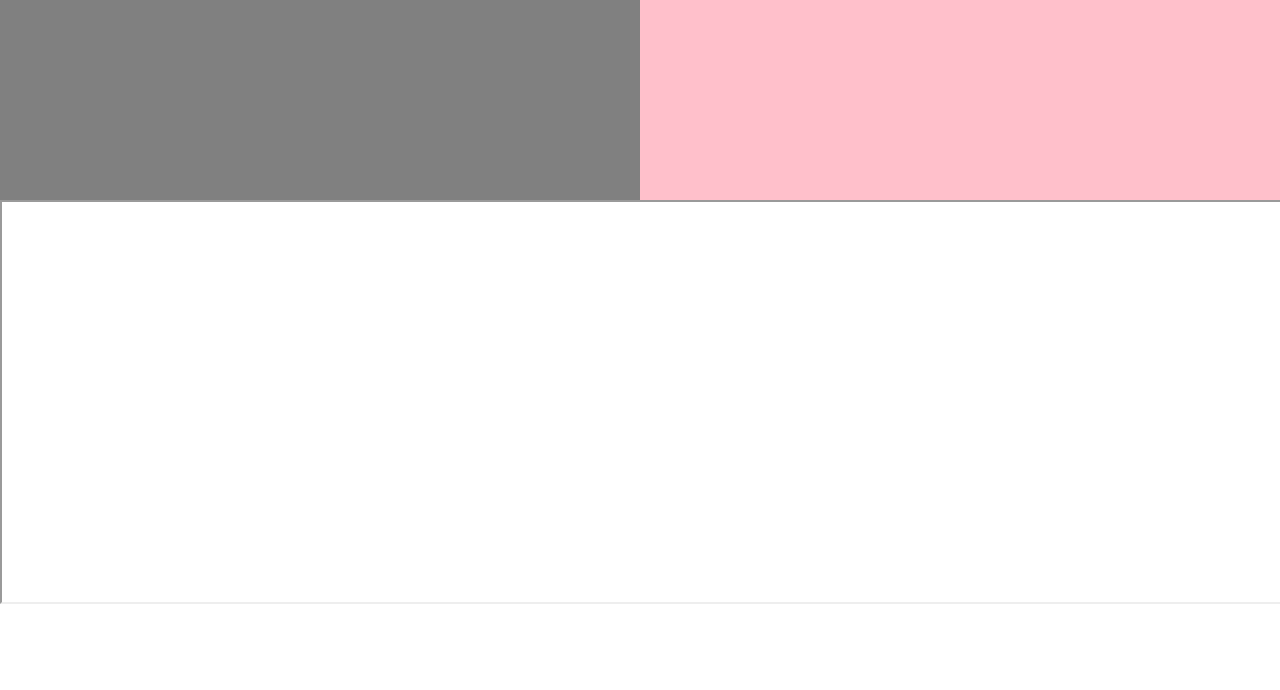
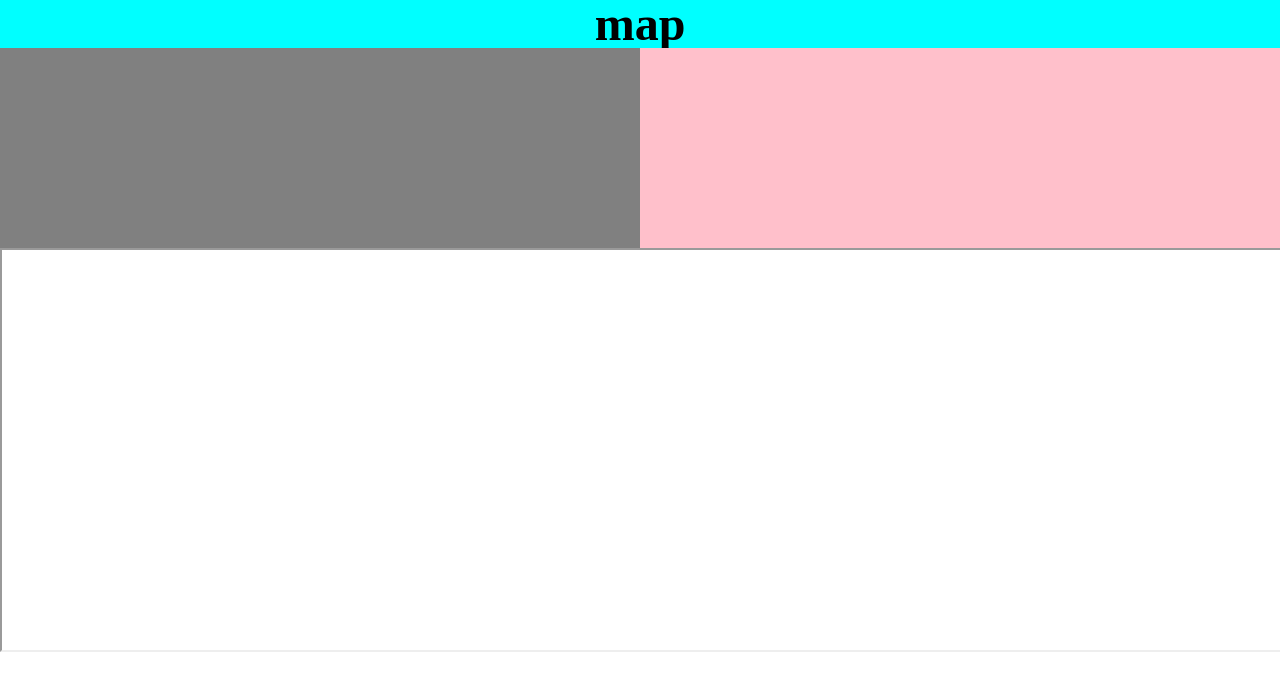
Before and after one commit to yohiharu/map-page, a plain HTML site: page index.html in a window 1280 px wide. Drawn offline with nearby package versions, Linux system fonts and the light colour scheme.

```diff
--- a/index.html
+++ b/index.html
@@ -4,6 +4,7 @@
         <script src="https://code.jquery.com/jquery-3.7.1.js" integrity="sha256-eKhayi8LEQwp4NKxN+CfCh+3qOVUtJn3QNZ0TciWLP4=" crossorigin="anonymous"></script>
     </head>
     <body>
+        <h1>map</h1>
         <div class="body">
             <div class="latitude"></div>
             <div class="longitude"></div>
@@ -24,6 +25,15 @@
             }
         </script>
         <style>
+            h1{
+                width: 100%;
+                height: 100%;
+                background-color: aqua;
+                margin: 0;
+                text-align: center;
+                font-size: 3em;
+                line-height: 100%;
+            }
             body{
                 margin: 0;
             }
```
